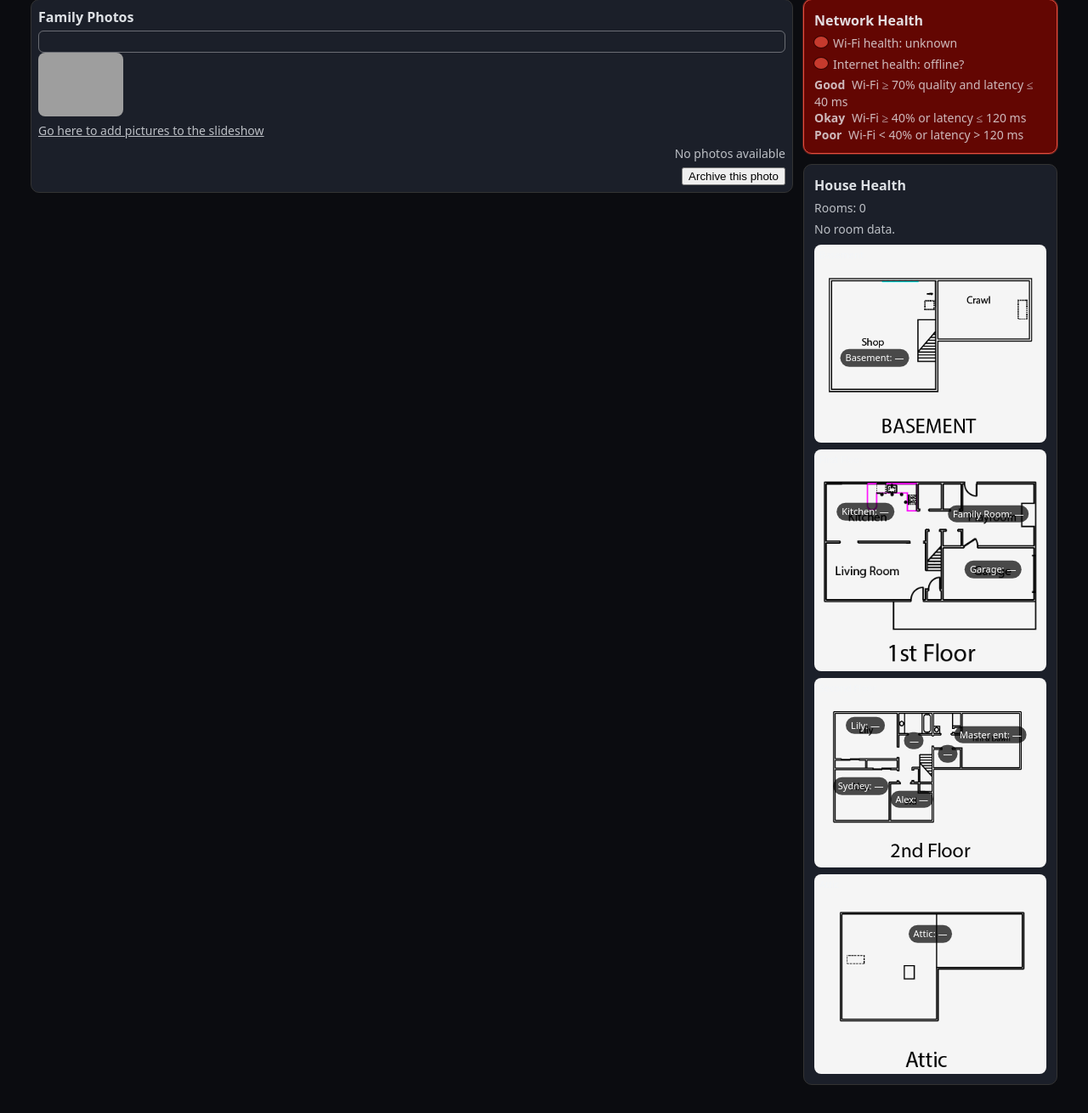
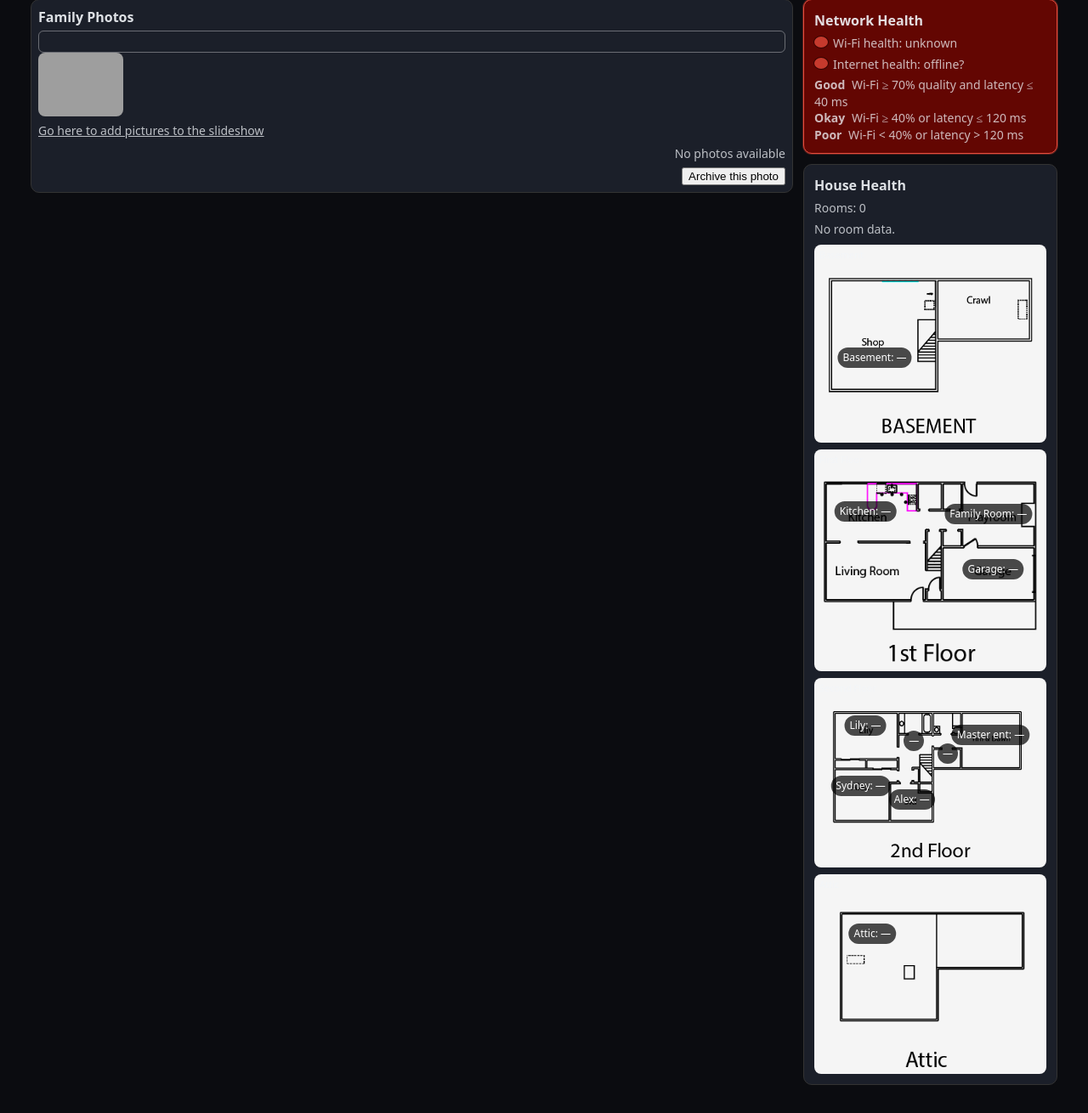
Before and after one commit to tlehotsky/houseboard, a Django app: page /houseboard/daybuddy/week/ in a window 1280 px wide. Shown: the part 1635-2945 px from the top of the page at 85% size. Run offline with Django 5.2, Linux system fonts and the light colour scheme; data that the repository does not hold is empty; grey boxes are pictures that could not be loaded.

```diff
--- a/daybuddy/templates/daybuddy/week.html
+++ b/daybuddy/templates/daybuddy/week.html
@@ -362,8 +362,8 @@ body::after{
     transform:translate(-50%,-50%);
     background:rgba(0,0,0,0.7);
     color:#fff;
-    font-size:11px;
-    padding:2px 6px;
+    font-size:12px;
+    padding:3px 6px;
     border-radius:999px;
     white-space:nowrap;
     pointer-events:none;
@@ -756,7 +756,7 @@ body::after{
                 <!-- Optional attic marker -->
                 <div class="temp-marker"
                      data-room="Attic"
-                     style="top: 30%; left: 50%;">
+                     style="top: 30%; left: 25%;">
                   Attic: —
                 </div>
               </div>
```
